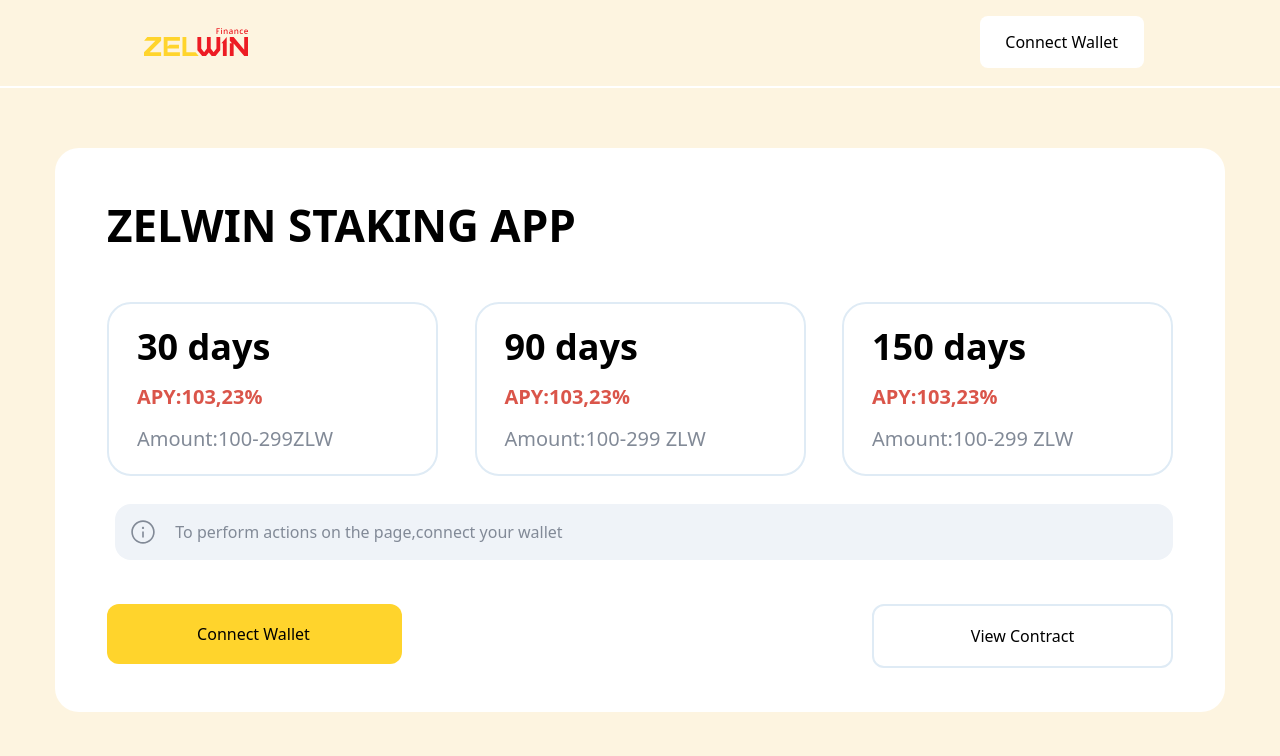
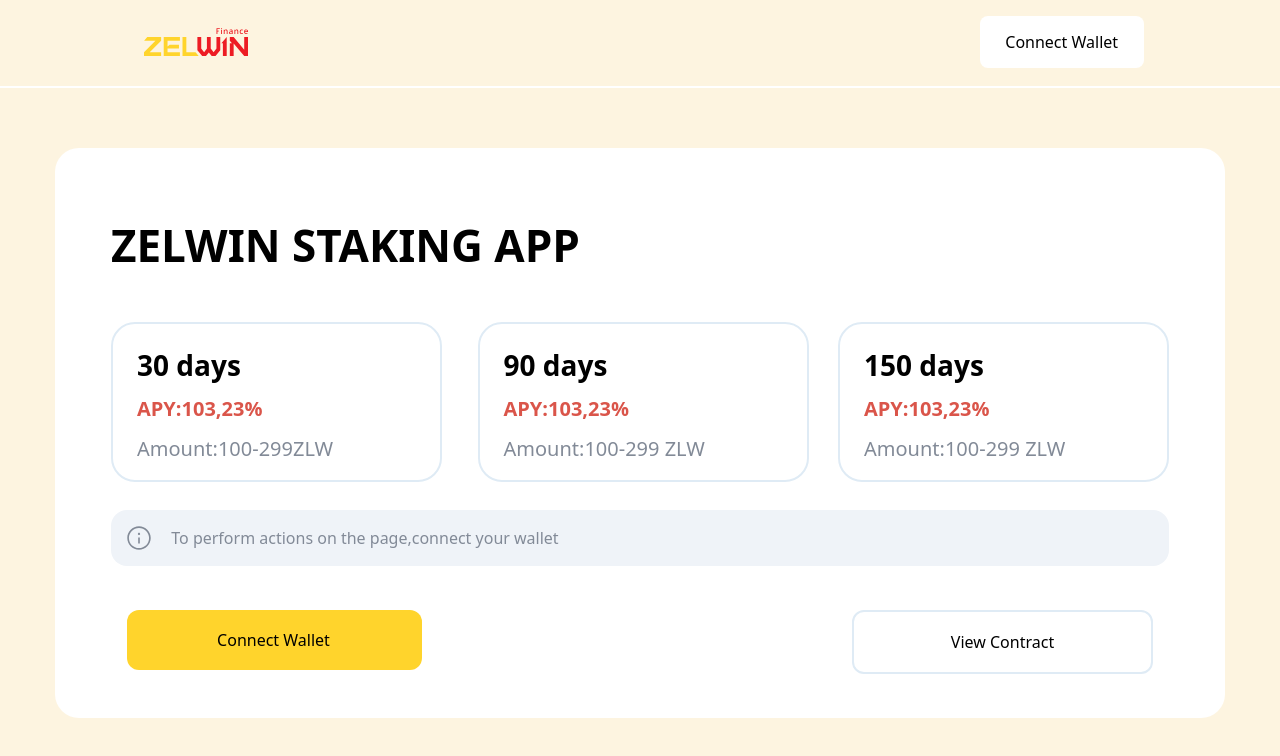
Before and after one commit to vahan3317/zelwin-app, a Nuxt app in the folder zelwin-app/: page / in a window 1280 px wide. Shown: the top 756 px of the page. Built offline with nearby package versions, Linux system fonts and the light colour scheme.

Commit message:
changed whitecard,nicebutton,modal

```diff
--- a/zelwin-app/components/GrayDiv.vue
+++ b/zelwin-app/components/GrayDiv.vue
@@ -1,6 +1,6 @@
 <template>
   <div
-    class="flex w-[295px] bg-[#EFF3F8] rounded-[16px] mt-[28px] mx-auto  md:w-[648px] lg:w-[886px] xl:w-[1058px] xl:ml-6   ">
+    class="flex w-[295px] bg-[#EFF3F8] rounded-[16px] mt-[28px] mx-auto  md:w-[648px] lg:w-[886px] xl:w-[1058px]    ">
     <div class="min-w-[24px]   mt-[16px] ml-[16.27px] "><slot name="img">  </slot></div>
     <div class="pt-[16px] pl-[12px] pb-[16px]  md:pl-[20px] text-[16px] text-[#828A97] "><slot name="text">  </slot></div>
 
--- a/zelwin-app/components/ModalMeta.vue
+++ b/zelwin-app/components/ModalMeta.vue
@@ -5,24 +5,25 @@
     <div v-if="showModal"  >
 
 
-    <div  class="flex flex-col  fixed inset-0 z-50 justify-center  mx-auto  flex  " @click="toggleModal()">
+    <div  class=" flex flex-col  fixed inset-0 z-50 justify-center     " @click="toggleModal()">
 
 
-        <div class=" min-w-[343px] min-h-[332px] bg-white  border-px mx-auto md:w-[630px]     rounded-[24px] lg:w-[646px] lg:h-[352px]  xl:w-[670px] xl:h-[352px]  ">
+        <div class=" relative min-w-[343px] px-[24px]  pt-[28px] pb-[28px]   bg-white  border-px mx-auto md:w-[630px]     rounded-[24px] lg:w-[646px] lg:h-[352px]  xl:w-[670px] xl:h-[352px] xl:px-[56px] xl:pt-[61px]    ">
 
 
-           <div class="   ">
-            <button class=" p-[16px] float-right   " @click="toggleModal()">
+
+              <button class="absolute right-[20px] top-[2px]  lg:top-[20px]    " @click="toggleModal()">
 
                <img src="../assets/svg/close.svg" alt=""  @click="toggleModal()">
 
             </button>
-           <div class="pt-[61px] pl-[24px] md:pl-[36px] max-w-[423px]  text-[24px] font-extrabold  ">
+
+           <div class=" max-w-[423px]   text-[24px] font-extrabold  ">
              Select the payment card that  you want to use for paymant
            </div>
-                     </div>
 
-          <div class="w-[295px] mt-[32px] md:w-auto pl-[24px] text-[16px]  md:pl-[36px]     ">
+
+          <div class="w-[295px] mt-[32px] md:w-auto  text-[16px]       ">
 
              The selected Wallet will be connected to your staking
 
@@ -30,7 +31,7 @@
 
 
 
-           <div class="flex justify-center w-[295px] mb-[56px] md:w-[230px]  items-center mt-[24px]  ml-[24px] pt-[34px] pb-[32px]    pl-[57px] pr-[57px]  border-2 rounded-[12px]  md:ml-[32px] md:mb-[56px]        hover:bg-gray-300 "  @click="connectMetamask()" >
+           <div class="align-self flex justify-center  items-center  w-[295px] h-[108px]  md:w-[230px]   mt-[24px]       border-2 rounded-[12px]        hover:bg-gray-300 "  @click="connectMetamask()" >
                                     <img
 src="https://upload.wikimedia.org/wikipedia/commons/3/36/MetaMask_Fox.svg"
                                               class="w-[44px] h-[44px] ">
--- a/zelwin-app/components/NiceButton.vue
+++ b/zelwin-app/components/NiceButton.vue
@@ -1,9 +1,9 @@
 <template>
   <button
-    class="flex flex-col w-[295px]  md:min-w-[206px]  lg:w-[278px] xl:w-[331px]     border-2 border-[#DFEBF5]  rounded-[24px]   hover:bg-[#EFF3F8] xl:w-[331px]      ">
-    <div class="font-bold text-[28px]   pt-[16px] pl-[20px]  md:text-[28px]    xl:pl-[24px]  xl:text-[36px]  xl:pl-[28px]    "><slot name="header"> </slot></div>
-    <div class="text-[#DA554A]  pt-[8px] text-[16px] font-semibold  pl-[20px] md:text-[16px] xl:text-[20px]  xl:pl-[28px]    "><slot name="body1"> </slot></div>
-    <div class="text-[14px] pt-[12px]  text-[#828A97] pb-[16px] lg:pb-[20px]  pl-[20px]  md:text-[14px] xl:text-[20px] xl:pl-[28px]   "><slot name="body2"> </slot></div>
+    class="flex flex-col w-[295px]  md:min-w-[206px]  lg:w-[278px] xl:w-[331px] border-2 border-[#DFEBF5]  rounded-[24px]   hover:bg-[#EFF3F8] xl:w-[331px]  pt-[16px]  px-[20px] pb-[16px] lg:pt-[20px] lg:px-[24px] xl:pt-[24] xl:px-[24px]  ">
+    <div class="font-bold text-[28px] md:text-[28px]       "><slot name="header"> </slot></div>
+    <div class="text-[#DA554A]   text-[16px] font-semibold md:text-[16px] xl:text-[20px] mt-[8px]      "><slot name="body1"> </slot></div>
+    <div class="text-[14px]   text-[#828A97]    md:text-[14px] xl:text-[20px]   mt-[10px]  "><slot name="body2"> </slot></div>
     <slot> </slot>
   </button>
 </template>
--- a/zelwin-app/components/WhiteCard.vue
+++ b/zelwin-app/components/WhiteCard.vue
@@ -1,9 +1,9 @@
 <template>
-<div class="  mt-[60px] mb-[28px] w-[344.5px] px-[24px] py-[28px]  bg-white rounded-[24px] mx-auto  md:w-[722px] md:mx-auto   lg:w-[974px] xl:w-[1170px] xl:mx-auto   md:px-[36px] md:py-[44px]" >
- <div class="text-[24px] flex font-bold md:text-[32px] md:font-extrabold lg:text-[44px] lg:pl-[16px] xl:pl-[16px]      "> ZELWIN STAKING APP </div>
+<div class="flex flex-col  mt-[60px] mb-[28px] w-[344.5px] px-[26px] pt-[28px]  md:pt-[44px] md:px-[36px] lg:pt-[56px] lg:px-[44px] xl:pt-[64px] xl:px-[56px]  bg-white rounded-[24px] mx-auto  md:w-[722px] md:mx-auto   lg:w-[974px] xl:w-[1170px] xl:mx-auto   md:px-[36px] md:py-[44px]" >
+ <div class="text-[24px] flex  font-bold md:text-[32px] md:font-extrabold lg:text-[44px]      "> ZELWIN STAKING APP </div>
 
 
-<div class=" mt-[29px]  flex  flex-col justify-between md:flex md:flex-row  lg:pr-[16px] lg:pl-[16px] xl:pr-[16px]     ">
+<div class=" mt-[29px]   flex  flex-col justify-between md:flex md:flex-row       ">
  <NiceButton class=" mt-[15px]     " >
       <template #header>
            <div class="  ">
@@ -28,7 +28,7 @@
 
  </NiceButton>
 
- <NiceButton class="mt-[15px] md:ml-[16px]  " >
+ <NiceButton class="mt-[15px] md:ml-[16px] lg:ml-[26px] xl:ml-[32px]  " >
       <template #header>
            <div >
               90 days
@@ -52,7 +52,7 @@
 
  </NiceButton>
 
- <NiceButton class=" mt-[15px] md:ml-[16px]  " >
+ <NiceButton class=" mt-[15px] md:ml-[16px] lg:ml-[26px]   " >
       <template #header>
            <div >
               150 days
```
